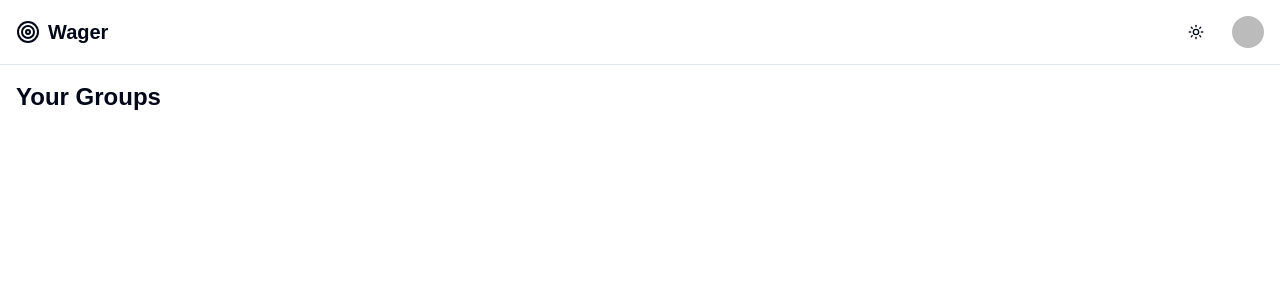
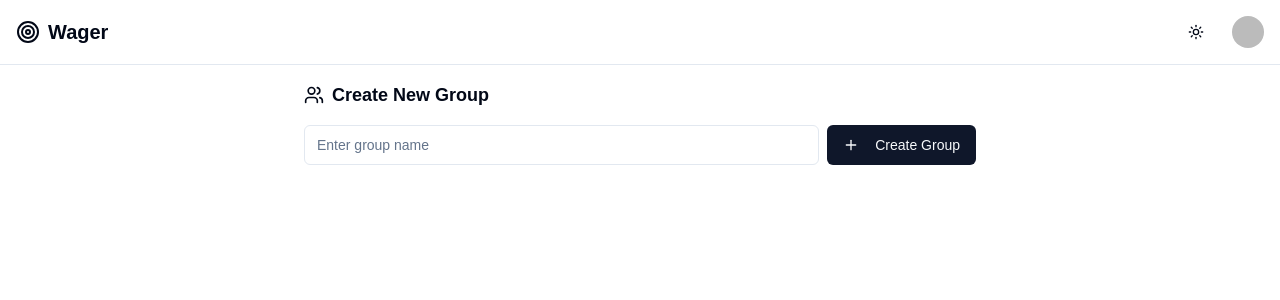
Before and after one commit to abhijitsahoo99/wager, a Next.js app: page /home in a window 1280 px wide. Shown: the top 300 px of the page. Built offline with nearby package versions, Linux system fonts and the light colour scheme; no server answers; sample sign-in values are in the browser's storage.

Commit message:
add: create group fe & be

```diff
--- a/src/app/home/page.tsx
+++ b/src/app/home/page.tsx
@@ -5,6 +5,7 @@ import { NavBar } from "@/components/custom/navbar";
 import { SplashScreen } from "@/components/custom/splash-screen";
 // import { CreateGroupDialog } from "@/components/custom/create-group-dialog";
 // import { GroupsList } from "@/components/custom/groups-list";
+import { CreateGroup } from "@/components/custom/createGroup";
 
 export default async function DashboardPage() {
   const session = await auth();
@@ -18,9 +19,8 @@ export default async function DashboardPage() {
       <SplashScreen />
       <NavBar user={session.user} />
       <main className="max-w-7xl mx-auto p-4 space-y-6">
-        <div className="flex justify-between items-center">
-          <h1 className="text-2xl font-bold">Your Groups</h1>
-          {/* <CreateGroupDialog /> */}
+        <div className="flex justify-center items-center">
+          <CreateGroup />
         </div>
         {/* <GroupsList userId={session.user.id} /> */}
       </main>
--- /dev/null
+++ b/src/components/custom/createGroup.tsx
@@ -0,0 +1,51 @@
+"use client";
+
+import { Button } from "@/components/ui/button";
+import { Input } from "@/components/ui/input";
+import { Plus } from "lucide-react";
+import { Users } from "lucide-react";
+import { useState } from "react";
+import { useRouter } from "next/navigation";
+import { createGroup } from "@/server/group";
+
+export const CreateGroup = () => {
+  const [newGroupName, setNewGroupName] = useState("");
+  const router = useRouter();
+
+  const handleCreateGroup = async () => {
+    if (!newGroupName.trim()) return;
+
+    const result = await createGroup(newGroupName);
+    if (result.success) {
+      setNewGroupName("");
+      router.refresh();
+    } else {
+      console.error(result.error);
+    }
+  };
+
+  return (
+    <>
+      <div className="space-y-6 w-full max-w-2xl">
+        <div className="space-y-4">
+          <h3 className="text-lg font-semibold flex items-center gap-2">
+            <Users className="h-5 w-5" />
+            Create New Group
+          </h3>
+          <div className="flex  flex-col sm:flex-row gap-2">
+            <Input
+              placeholder="Enter group name"
+              type="text"
+              value={newGroupName}
+              onChange={(e) => setNewGroupName(e.target.value)}
+            />
+            <Button onClick={handleCreateGroup}>
+              <Plus className="h-4 w-4 mr-2" />
+              Create Group
+            </Button>
+          </div>
+        </div>
+      </div>
+    </>
+  );
+};
--- /dev/null
+++ b/src/components/ui/card.tsx
@@ -0,0 +1,79 @@
+import * as React from "react"
+
+import { cn } from "@/lib/utils"
+
+const Card = React.forwardRef<
+  HTMLDivElement,
+  React.HTMLAttributes<HTMLDivElement>
+>(({ className, ...props }, ref) => (
+  <div
+    ref={ref}
+    className={cn(
+      "rounded-lg border bg-card text-card-foreground shadow-sm",
+      className
+    )}
+    {...props}
+  />
+))
+Card.displayName = "Card"
+
+const CardHeader = React.forwardRef<
+  HTMLDivElement,
+  React.HTMLAttributes<HTMLDivElement>
+>(({ className, ...props }, ref) => (
+  <div
+    ref={ref}
+    className={cn("flex flex-col space-y-1.5 p-6", className)}
+    {...props}
+  />
+))
+CardHeader.displayName = "CardHeader"
+
+const CardTitle = React.forwardRef<
+  HTMLDivElement,
+  React.HTMLAttributes<HTMLDivElement>
+>(({ className, ...props }, ref) => (
+  <div
+    ref={ref}
+    className={cn(
+      "text-2xl font-semibold leading-none tracking-tight",
+      className
+    )}
+    {...props}
+  />
+))
+CardTitle.displayName = "CardTitle"
+
+const CardDescription = React.forwardRef<
+  HTMLDivElement,
+  React.HTMLAttributes<HTMLDivElement>
+>(({ className, ...props }, ref) => (
+  <div
+    ref={ref}
+    className={cn("text-sm text-muted-foreground", className)}
+    {...props}
+  />
+))
+CardDescription.displayName = "CardDescription"
+
+const CardContent = React.forwardRef<
+  HTMLDivElement,
+  React.HTMLAttributes<HTMLDivElement>
+>(({ className, ...props }, ref) => (
+  <div ref={ref} className={cn("p-6 pt-0", className)} {...props} />
+))
+CardContent.displayName = "CardContent"
+
+const CardFooter = React.forwardRef<
+  HTMLDivElement,
+  React.HTMLAttributes<HTMLDivElement>
+>(({ className, ...props }, ref) => (
+  <div
+    ref={ref}
+    className={cn("flex items-center p-6 pt-0", className)}
+    {...props}
+  />
+))
+CardFooter.displayName = "CardFooter"
+
+export { Card, CardHeader, CardFooter, CardTitle, CardDescription, CardContent }
--- /dev/null
+++ b/src/components/ui/input.tsx
@@ -0,0 +1,22 @@
+import * as React from "react"
+
+import { cn } from "@/lib/utils"
+
+const Input = React.forwardRef<HTMLInputElement, React.ComponentProps<"input">>(
+  ({ className, type, ...props }, ref) => {
+    return (
+      <input
+        type={type}
+        className={cn(
+          "flex h-10 w-full rounded-md border border-input bg-background px-3 py-2 text-base ring-offset-background file:border-0 file:bg-transparent file:text-sm file:font-medium file:text-foreground placeholder:text-muted-foreground focus-visible:outline-none focus-visible:ring-2 focus-visible:ring-ring focus-visible:ring-offset-2 disabled:cursor-not-allowed disabled:opacity-50 md:text-sm",
+          className
+        )}
+        ref={ref}
+        {...props}
+      />
+    )
+  }
+)
+Input.displayName = "Input"
+
+export { Input }
--- a/src/lib/auth.ts
+++ b/src/lib/auth.ts
@@ -17,7 +17,7 @@ export const { handlers, signIn, signOut, auth } = NextAuth({
   ],
   callbacks: {
     session: async ({ session, user }) => {
-      console.log("Session Callback:", { session, user });
+      // console.log("Session Callback:", { session, user });
       if (session?.user) {
         session.user.id = user.id;
       }
@@ -26,11 +26,11 @@ export const { handlers, signIn, signOut, auth } = NextAuth({
   },
   events: {
     createUser: async ({ user }) => {
-      console.log("New user created:", user);
+      // console.log("New user created:", user);
       // You can add additional logic here when a user is created
     },
     signIn: async ({ user, account, profile }) => {
-      console.log("User signed in:", user);
+      // console.log("User signed in:", user);
       // You can add additional logic here when a user signs in
     },
   },
--- /dev/null
+++ b/src/server/group.ts
@@ -0,0 +1,29 @@
+"use server";
+
+import { prisma } from "@/lib/prisma";
+import { auth } from "@/lib/auth";
+
+export const createGroup = async (name: string) => {
+  try {
+    const session = await auth();
+    if (!session?.user?.id) {
+      throw new Error("User not authenticated");
+    }
+
+    const group = await prisma.group.create({
+      data: {
+        name,
+        creatorId: session.user.id,
+        members: {
+          create: {
+            userId: session.user.id,
+          },
+        },
+      },
+    });
+    return { success: true, group };
+  } catch (error) {
+    console.error(error);
+    return { success: false, error: "Failed to create group" };
+  }
+};
```
Also changed, not shown: src/types/queries.ts (added, +7 -0 lines).
